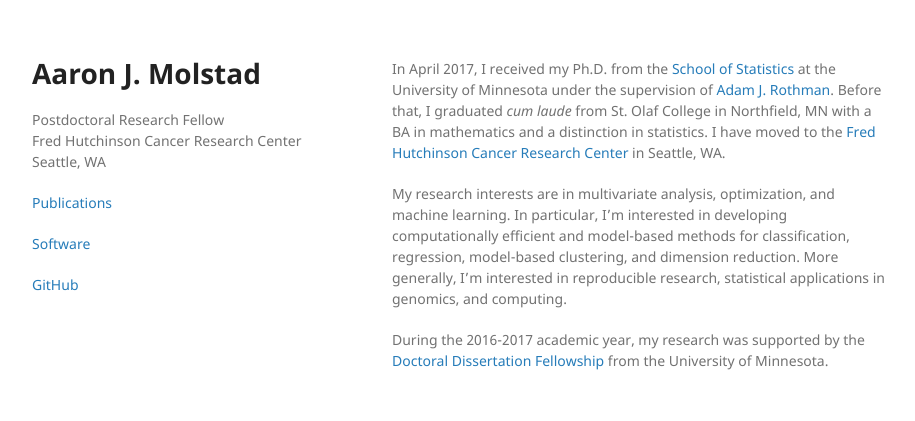
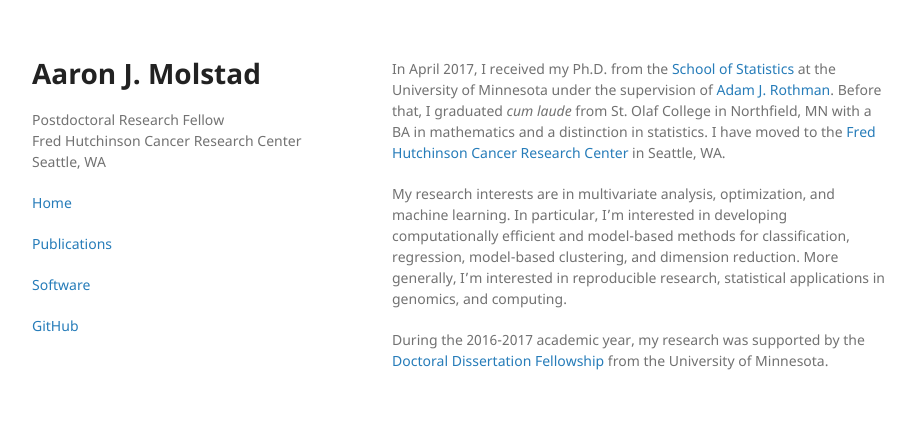
Before and after one commit to ajmolstad/ajmolstad.github.io, a Jekyll site: the page built from index.md, in a window 1280 px wide. Shown: the top 421 px of the page, without its empty margins (178-1093 px from the left). Built offline with Jekyll 4.4.1, drawn with Linux system fonts in a browser that asks for light colours.

Commit message:
Add home page

```diff
--- a/_layouts/default.html
+++ b/_layouts/default.html
@@ -19,6 +19,8 @@
         {{ site.affiliation | default: site.github.project_tagline }}<br>
         {{ site.location | default: site.github.project_tagline }}<br>
         </p>
+
+           <p class="view"><a href="{{ site.url }}/index.html"> Home </a></p>
 
           <p class="view"><a href="{{ site.url }}/publications.html"> Publications </a></p>
 
```
